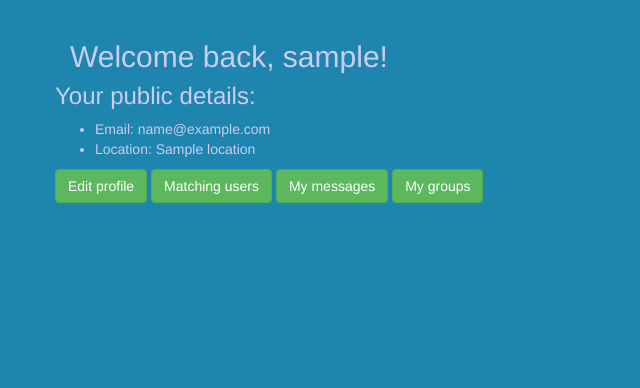
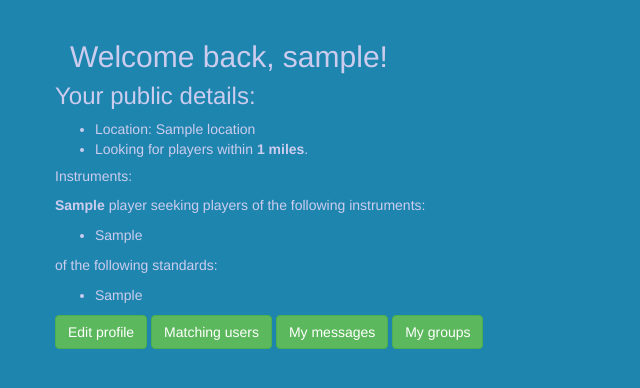
Before and after one commit to robinzigmond/chamber_mates, a Django app: template accounts/templates/accounts/dashboard.html in a window 1280 px wide. Shown: the part 50-438 px from the top of the page, without its empty margins (0-640 px from the left). Run offline with Django 3.2, Linux system fonts and the light colour scheme; a user stored in the database is signed in; tables that the repository leaves empty hold one stand-in row (values such as "Sample post"); the template is opened without the code that fills it: values that come from a table or form of the project are taken from there, most other values are stand-ins (such as "Sample title", 1, 10 or a date in 2020); some libraries are stand-ins or nearby versions.

Commit message:
completed basic version of user dashboard page, showing the necessary information, which will be publically viewable. Not styled yet.

```diff
--- a/accounts/templates/accounts/dashboard.html
+++ b/accounts/templates/accounts/dashboard.html
@@ -8,9 +8,24 @@
         <div>
             <h3>Your public details:</h3>
             <ul>
-                <li>Email: {{ user.email }}</li>
                 <li>Location: {{ location }}</li>
+                <li>Looking for players within <strong>{{ profile.max_distance }} miles</strong>.</li>
             </ul>
+            <h5>Instruments:</h5>
+            {% for instrument in instruments.all %}
+                <p><strong>{{ instrument.instrument | capfirst }}</strong> player seeking players of the following instruments:</p>
+                <ul>
+                    {% for instr in instrument.desired_instruments.all %}
+                        <li>{{ instr.instrument }}</li>
+                    {% endfor %}
+                </ul>
+                <p>of the following standards:</p>
+                <ul>
+                    {% for standard in instrument.accepted_standards.all %}
+                        <li>{{ standard.standard }}</li>
+                    {% endfor %}
+                </ul>
+            {% endfor %}
         </div>
         <button class="btn btn-success" onclick="location.href='{% url "edit profile" %}';">Edit profile</button>
         <button class="btn btn-success">Matching users</button>
```
Also changed, not shown: accounts/views.py (+11 -2 lines), 1 other file.
